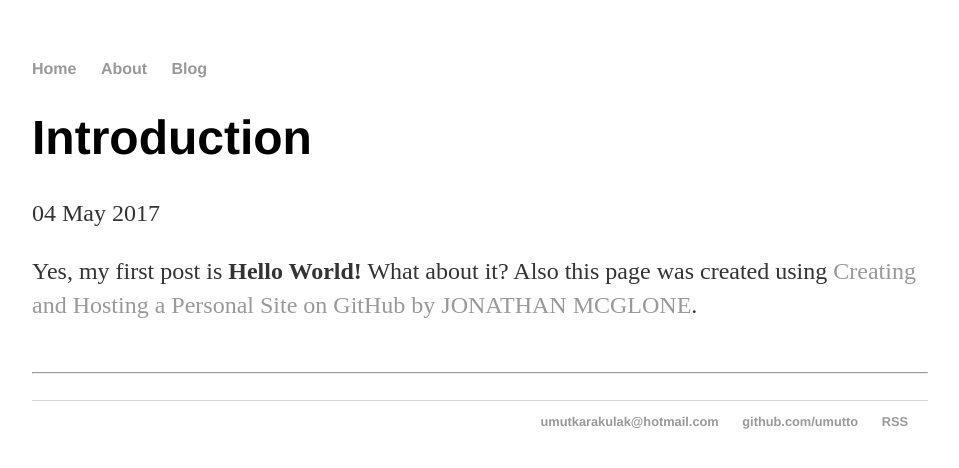
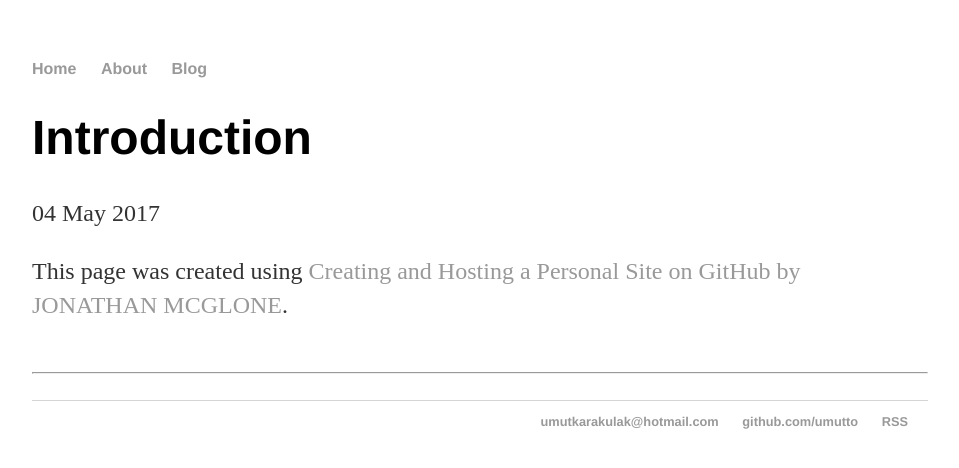
Before and after one commit to umutto/umutto.github.io-deprecated, a Jekyll site: the page built from _posts/2017-05-04-introduction.md, in a window 1280 px wide. Shown: the top 468 px of the page, without its empty margins (160-1119 px from the left). Built offline with Jekyll 4.4.1, drawn with Linux system fonts in a browser that asks for light colours; comment, search, counter and statistics services are not loaded.

Commit message:
Update 2017-05-04-introduction.md

```diff
--- a/_posts/2017-05-04-introduction.md
+++ b/_posts/2017-05-04-introduction.md
@@ -3,5 +3,4 @@
 title: "Introduction"
 date: 2017-05-04
 ---
-Yes, my first post is **Hello World!** What about it?
-Also this page was created using [Creating and Hosting a Personal Site on GitHub by JONATHAN MCGLONE](http://jmcglone.com/guides/github-pages/).
+This page was created using [Creating and Hosting a Personal Site on GitHub by JONATHAN MCGLONE](http://jmcglone.com/guides/github-pages/).
```
